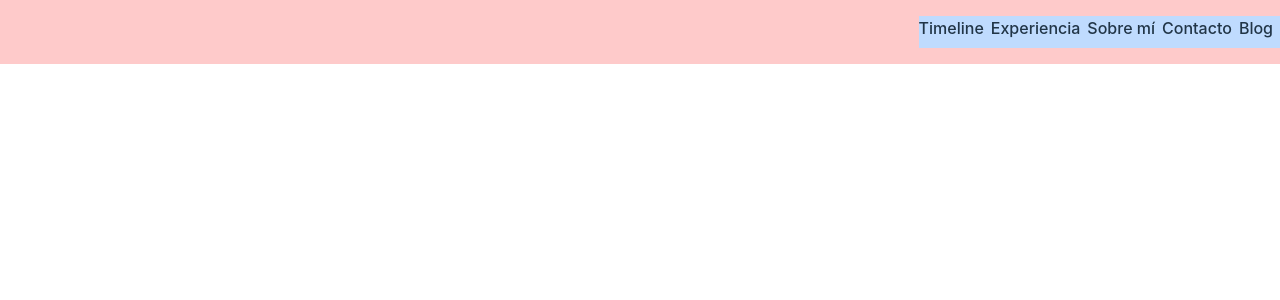
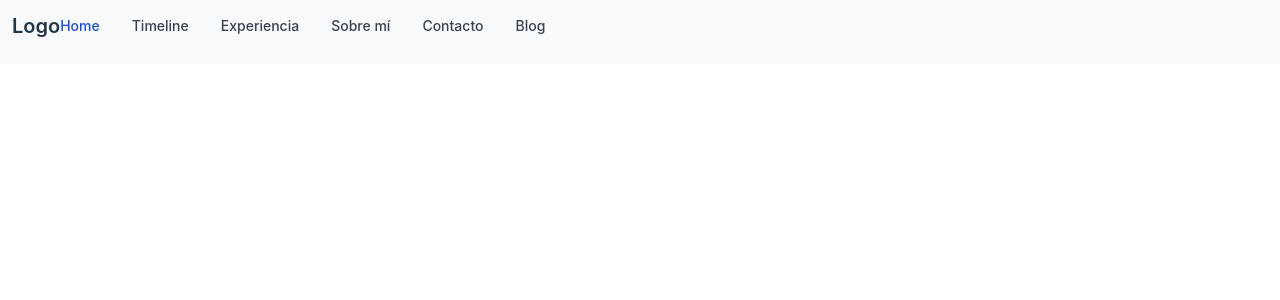
Before and after one commit to JosepJSaez/safraner, a Vue app: page / in a window 1280 px wide. Shown: the top 300 px of the page. Built offline with nearby package versions, Linux system fonts and the light colour scheme.

Commit message:
Hamburguer menu Unfinished

```diff
--- a/src/App.vue
+++ b/src/App.vue
@@ -4,27 +4,65 @@ export default {
     name: "App",
     components: {
         CardItem
+    },
+    data() {
+      return {
+        showMenu: false
+      }
+    },
+    methods: {
+      toggleNavbar: function(){
+        this.showMenu = !this.showMenu;
+      }
     }
 }
 </script>
 
 <template>
-  <header class="fixed top-0 left-0 w-full h-16 bg-red-200 flex justify-end " >
-    <nav class="relative inline-block bg-blue-200 h-8 top-4 ">
-      <ul class="flex flex-row " >
-        <li><a href="#">Timeline</a></li>
-        <li><a href="#">Experiencia</a></li>
-        <li><a href="#">Sobre mí</a></li>
-        <li><a href="#">Contacto</a></li>
-        <li><a href="#">Blog</a></li>
-      </ul>
+  <header class="fixed top-0 left-0 w-full h-16 bg-red-200 flex justify-center " >
+    <nav class="p-3 border-gray-200  bg-gray-50 dark:bg-gray-800 dark:border-gray-700 w-full" >
+      <div class="container flex flex-wrap items-center justify-between">
+        <a href="#" class="flex items-center">
+            <span class="self-center text-xl font-semibold whitespace-nowrap dark:text-white">Logo</span>
+        </a>
+
+        <button class="text-white cursor-pointer text-xl leading-none px-3 py-1 border border-solid border-transparent rounded bg-transparent block lg:hidden outline-none focus:outline-none" type="button" v-on:click="toggleNavbar()">
+          <span class="sr-only">Open main menu</span>
+          <svg class="w-6 h-6" aria-hidden="true" fill="currentColor" viewBox="0 0 20 20" xmlns="http://www.w3.org/2000/svg"><path fill-rule="evenodd" d="M3 5a1 1 0 011-1h12a1 1 0 110 2H4a1 1 0 01-1-1zM3 10a1 1 0 011-1h12a1 1 0 110 2H4a1 1 0 01-1-1zM3 15a1 1 0 011-1h12a1 1 0 110 2H4a1 1 0 01-1-1z" clip-rule="evenodd"></path></svg>
+        </button>
+
+        <div v-bind:class="{'hidden': !showMenu, 'flex': showMenu}" class="lg:flex lg:flex-grow items-center">
+
+          <ul class="flex flex-col mt-4 rounded-lg bg-gray-50 md:flex-row md:space-x-8 md:mt-0 md:text-sm md:font-medium md:border-0 md:bg-transparent dark:bg-gray-800 md:dark:bg-transparent dark:border-gray-700">
+            <li>
+              <a href="#" class="block py-2 pl-3 pr-4 text-white bg-blue-700 rounded md:bg-transparent md:text-blue-700 md:p-0 md:dark:text-white dark:bg-blue-600 md:dark:bg-transparent" aria-current="page">Home</a>
+            </li>
+            <li>
+              <a href="#" class="block py-2 pl-3 pr-4 text-gray-700 rounded hover:bg-gray-100 md:hover:bg-transparent md:border-0 md:hover:text-blue-700 md:p-0 dark:text-gray-400 md:dark:hover:text-white dark:hover:bg-gray-700 dark:hover:text-white md:dark:hover:bg-transparent">Timeline</a>
+            </li>
+            <li>
+              <a href="#" class="block py-2 pl-3 pr-4 text-gray-700 rounded hover:bg-gray-100 md:hover:bg-transparent md:border-0 md:hover:text-blue-700 md:p-0 dark:text-gray-400 md:dark:hover:text-white dark:hover:bg-gray-700 dark:hover:text-white md:dark:hover:bg-transparent">Experiencia</a>
+            </li>
+            <li>
+              <a href="#" class="block py-2 pl-3 pr-4 text-gray-700 rounded hover:bg-gray-100 md:hover:bg-transparent md:border-0 md:hover:text-blue-700 md:p-0 dark:text-gray-400 md:dark:hover:text-white dark:hover:bg-gray-700 dark:hover:text-white md:dark:hover:bg-transparent">Sobre mí</a>
+            </li>
+            <li>
+              <a href="#" class="block py-2 pl-3 pr-4 text-gray-700 rounded hover:bg-gray-100 md:hover:bg-transparent md:border-0 md:hover:text-blue-700 md:p-0 dark:text-gray-400 md:dark:hover:text-white dark:hover:bg-gray-700 dark:hover:text-white md:dark:hover:bg-transparent">Contacto</a>
+            </li>
+            <li>
+              <a href="#" class="block py-2 pl-3 pr-4 text-gray-700 rounded hover:bg-gray-100 md:hover:bg-transparent md:border-0 md:hover:text-blue-700 md:p-0 dark:text-gray-400 md:dark:hover:text-white dark:hover:bg-gray-700 dark:hover:text-white md:dark:hover:bg-transparent">Blog</a>
+            </li>
+          </ul>
+        </div>
+      </div>
+
     </nav>
   </header>
 
   <section></section>
   <footer></footer>
 
-    <!-- <div class="container">
+    <!-- <div class="grupo">
       <CardItem image="images/htmlcss.jpg" titul="HTML5+CSS3" :subtitles="0"></CardItem>
       <CardItem image="images/php.jpg" titul="PHP" :subtitles="1"/>
       <CardItem image="images/javascript.jpg" titul="JavaScript" :subtitles="2" />
@@ -36,16 +74,12 @@ export default {
 
 <style scoped>
 
-.container {
+.grupo {
   display: flex;
   justify-content: center;
   flex-wrap: wrap;
   padding: 10px 10px;
 }
 
-li{
-  padding-right: 7px;
-
-}
 
 </style>
```
